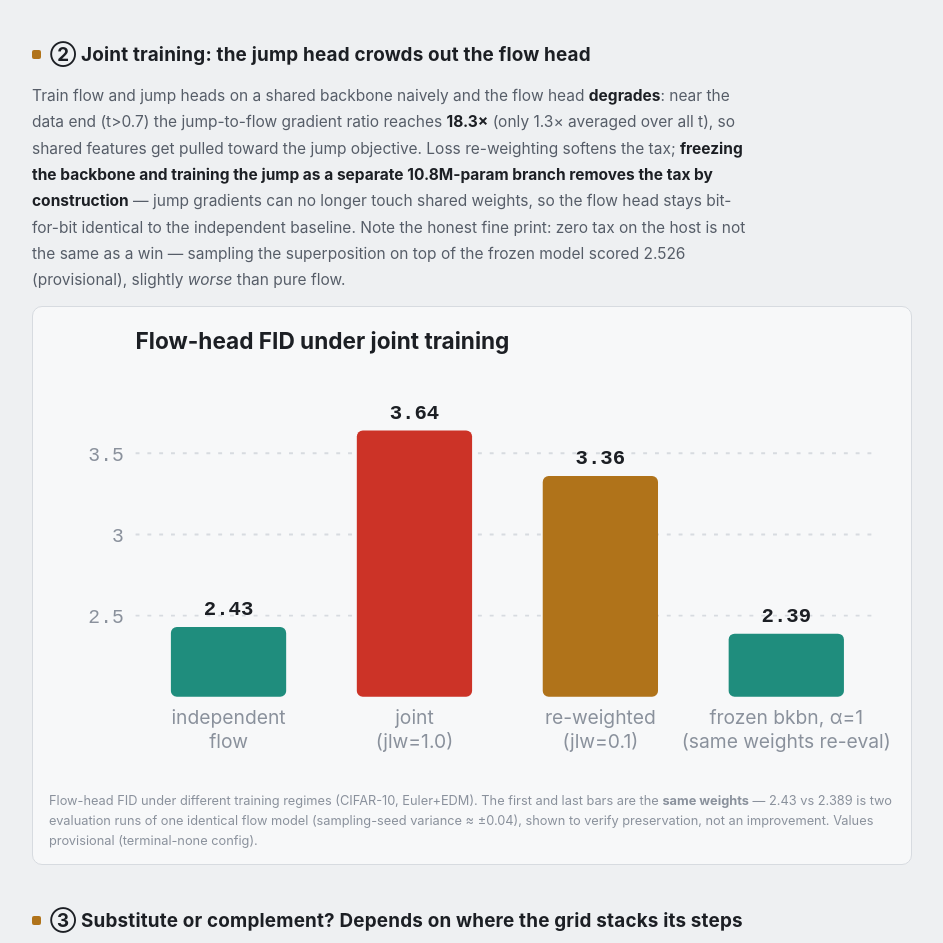
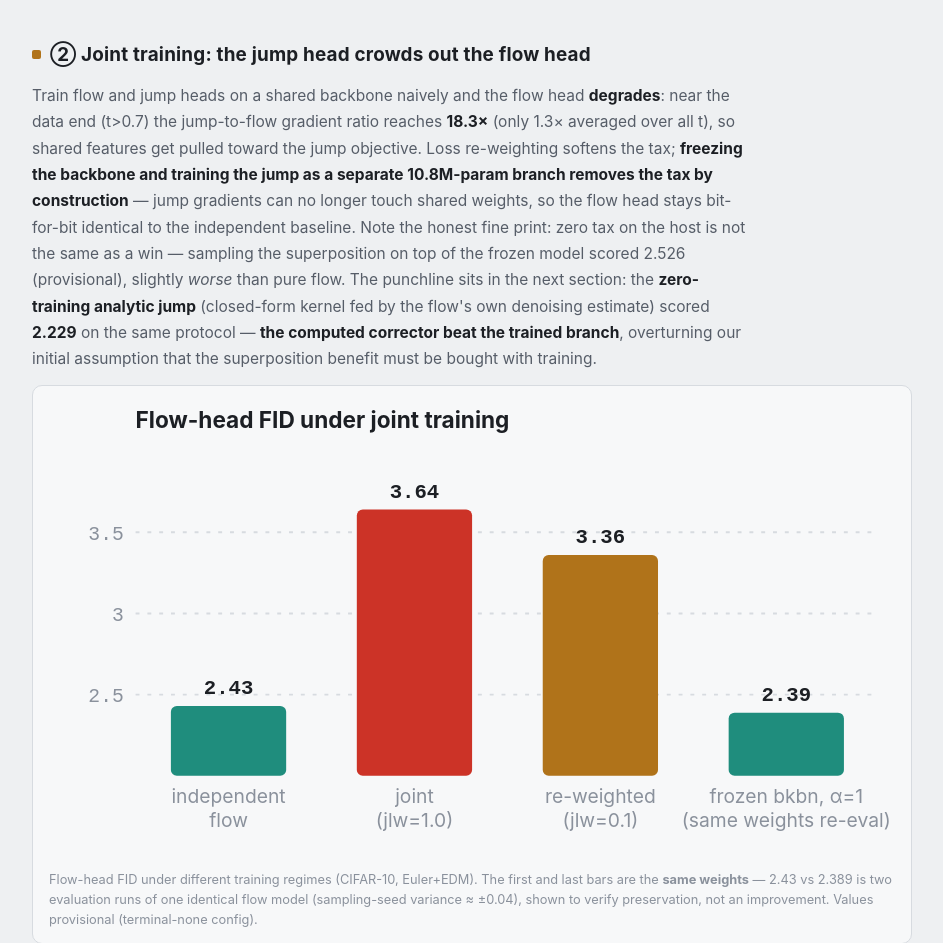
Before and after one commit to JiabaoAi67/Generator-Matching-Jump-Flow-on-CondOT, a plain HTML site: page index.html in a window 1280 px wide. Shown: the part 1324-2267 px from the top of the page, without its empty margins (168-1111 px from the left). Drawn offline with Linux system fonts and the light colour scheme.

Commit message:
Add trained-vs-analytic jump punchline (2.526 vs 2.229, same protocol)
Co-Authored-By: Claude Fable 5 <noreply@anthropic.com>

```diff
--- a/index.html
+++ b/index.html
@@ -116,7 +116,7 @@ button:focus-visible,input:focus-visible{outline:2px solid var(--flow);outline-o
 
 <section>
   <h2>② Joint training: the jump head crowds out the flow head</h2>
-  <p>Train flow and jump heads on a shared backbone naively and the flow head <b>degrades</b>: near the data end (t&gt;0.7) the jump-to-flow gradient ratio reaches <b>18.3×</b> (only 1.3× averaged over all t), so shared features get pulled toward the jump objective. Loss re-weighting softens the tax; <b>freezing the backbone and training the jump as a separate 10.8M-param branch removes the tax by construction</b> — jump gradients can no longer touch shared weights, so the flow head stays bit-for-bit identical to the independent baseline. Note the honest fine print: zero tax on the host is not the same as a win — sampling the superposition on top of the frozen model scored 2.526 (provisional), slightly <i>worse</i> than pure flow.</p>
+  <p>Train flow and jump heads on a shared backbone naively and the flow head <b>degrades</b>: near the data end (t&gt;0.7) the jump-to-flow gradient ratio reaches <b>18.3×</b> (only 1.3× averaged over all t), so shared features get pulled toward the jump objective. Loss re-weighting softens the tax; <b>freezing the backbone and training the jump as a separate 10.8M-param branch removes the tax by construction</b> — jump gradients can no longer touch shared weights, so the flow head stays bit-for-bit identical to the independent baseline. Note the honest fine print: zero tax on the host is not the same as a win — sampling the superposition on top of the frozen model scored 2.526 (provisional), slightly <i>worse</i> than pure flow. The punchline sits in the next section: the <b>zero-training analytic jump</b> (closed-form kernel fed by the flow's own denoising estimate) scored <b>2.229</b> on the same protocol — <b>the computed corrector beat the trained branch</b>, overturning our initial assumption that the superposition benefit must be bought with training.</p>
   <div class="fig"><div id="c_joint"></div>
   <div class="cap">Flow-head FID under different training regimes (CIFAR-10, Euler+EDM). The first and last bars are the <b>same weights</b> — 2.43 vs 2.389 is two evaluation runs of one identical flow model (sampling-seed variance ≈ ±0.04), shown to verify preservation, not an improvement. Values provisional (terminal-none config).</div></div>
 </section>
```
